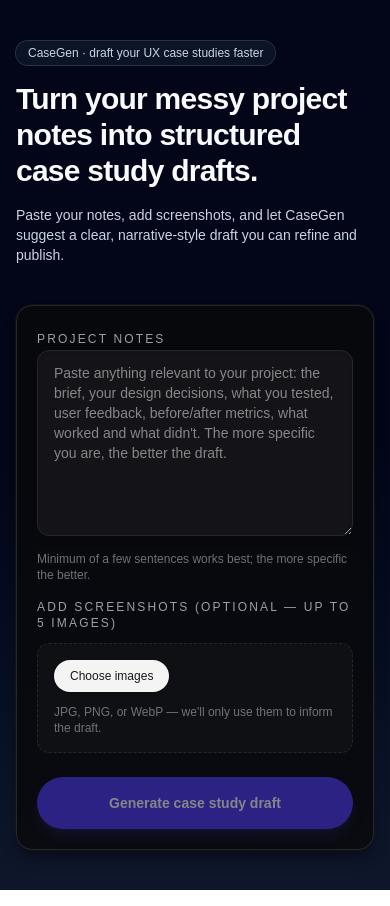
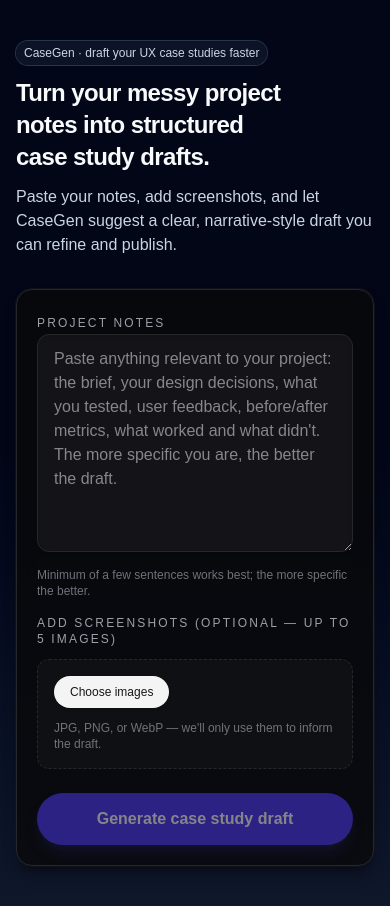
Before and after one commit to mideajayi/CaseGen, a Next.js app: page / in a window 390 px wide. Built offline with nearby package versions, Linux system fonts and the light colour scheme.

Commit message:
mobile responsiveness and minor fixes

```diff
--- a/app/page.tsx
+++ b/app/page.tsx
@@ -13,16 +13,16 @@ export default function Home() {
   const [streamText, setStreamText] = useState<string>("");
 
   return (
-    <main className="min-h-screen bg-gradient-to-b from-slate-950 via-slate-950 to-slate-900 px-4 py-10 text-slate-50">
-      <div className="mx-auto flex max-w-5xl flex-col gap-10 lg:gap-12">
-        <header className="space-y-4">
-          <p className="inline-flex items-center rounded-full bg-slate-900/80 px-3 py-1 text-xs font-medium text-slate-300 ring-1 ring-slate-700/80">
+    <main className="min-h-screen overflow-y-auto bg-gradient-to-b from-slate-950 via-slate-950 to-slate-900 px-4 py-10 text-slate-50">
+      <div className="mx-auto flex max-w-5xl flex-col gap-8 sm:gap-10 lg:gap-12">
+        <header className="space-y-3 sm:space-y-4">
+          <p className="inline-flex items-center rounded-full bg-slate-900/80 px-2 py-1 text-xs font-medium text-slate-300 ring-1 ring-slate-700/80">
             CaseGen · draft your UX case studies faster
           </p>
-          <h1 className="text-balance text-3xl font-semibold tracking-tight text-slate-50 sm:text-4xl lg:text-5xl">
+          <h1 className="text-balance text-2xl font-semibold tracking-tight text-slate-50 sm:text-3xl lg:text-5xl">
             Turn your messy project notes into structured case study drafts.
           </h1>
-          <p className="max-w-2xl text-sm text-slate-300 sm:text-base">
+          <p className="max-w-2xl text-base text-slate-300 sm:text-base lg:text-base">
             Paste your notes, add screenshots, and let CaseGen suggest a clear,
             narrative-style draft you can refine and publish.
           </p>
--- a/components/DraftOutput.tsx
+++ b/components/DraftOutput.tsx
@@ -349,18 +349,18 @@ const DraftOutput = ({
   if (showFinalDraft && draft) {
     return (
       <section className="space-y-5 rounded-2xl border border-zinc-800 bg-zinc-950/80 p-5 shadow-lg shadow-black/40 ring-1 ring-zinc-900/60 backdrop-blur-sm sm:p-6">
-        <header className="flex flex-col gap-3 sm:flex-row sm:items-start sm:justify-between">
+        <header className="flex flex-col gap-2 sm:gap-3 sm:flex-row sm:items-start sm:justify-between">
           <div className="space-y-1">
-            <h2 className="text-sm font-semibold uppercase tracking-[0.18em] text-zinc-400">
+            <h2 className="text-xs font-semibold uppercase tracking-[0.16em] text-zinc-400 sm:text-sm">
               Draft
             </h2>
-            <p className="text-xs text-zinc-500">This is a draft — edit before publishing.</p>
+            <p className="text-xs text-zinc-500">Edit before publishing.</p>
           </div>
 
           <button
             type="button"
             onClick={handleCopyAll}
-            className="inline-flex h-[44px] items-center justify-center rounded-full bg-zinc-100 px-5 text-sm font-semibold text-zinc-900 shadow-sm transition hover:bg-zinc-200"
+            className="inline-flex h-[40px] w-full items-center justify-center rounded-full bg-zinc-100 px-4 text-base font-semibold text-zinc-900 shadow-sm transition hover:bg-zinc-200 sm:w-auto sm:h-[44px] sm:px-5"
           >
             {copied ? "Copied!" : "Copy all"}
           </button>
@@ -416,7 +416,7 @@ const DraftOutput = ({
         <button
           type="button"
           onClick={handleDownload}
-          className="inline-flex h-[44px] w-full items-center justify-center rounded-full border border-zinc-700 bg-zinc-900/60 px-6 text-sm font-semibold text-zinc-100 shadow-sm transition hover:bg-zinc-900"
+          className="inline-flex h-[44px] w-full items-center justify-center rounded-full border border-zinc-700 bg-zinc-900/60 px-6 text-base font-semibold text-zinc-100 shadow-sm transition hover:bg-zinc-900"
         >
           Download as .txt
         </button>
--- a/components/InputForm.tsx
+++ b/components/InputForm.tsx
@@ -275,7 +275,7 @@ const InputForm = ({
             value={notes}
             onChange={handleNotesChange}
             rows={8}
-            className="w-full min-h-[160px] rounded-xl border border-zinc-800 bg-zinc-900/80 px-4 py-3 text-sm text-zinc-50 shadow-inner outline-none ring-0 transition focus:border-indigo-500 focus:ring-2 focus:ring-indigo-950/80 sm:min-h-[200px] sm:text-base"
+            className="w-full min-h-[160px] rounded-xl border border-zinc-800 bg-zinc-900/80 px-4 py-3 text-base text-zinc-50 shadow-inner outline-none ring-0 transition focus:border-indigo-500 focus:ring-2 focus:ring-indigo-950/80 sm:min-h-[200px]"
             placeholder="Paste anything relevant to your project: the brief, your design decisions, what you tested, user feedback, before/after metrics, what worked and what didn't. The more specific you are, the better the draft."
           />
           <p className="text-xs text-zinc-500">
@@ -290,14 +290,18 @@ const InputForm = ({
 
           <div className="flex flex-col gap-3 rounded-xl border border-dashed border-zinc-800 bg-zinc-900/50 p-4">
             <div className="flex flex-wrap items-center gap-3">
-              <label className="inline-flex cursor-pointer items-center justify-center rounded-full bg-zinc-100 px-4 py-2 text-xs font-medium text-zinc-900 shadow-sm transition hover:bg-zinc-200">
+              <label className="relative inline-flex cursor-pointer items-center justify-center rounded-full bg-zinc-100 px-4 py-2 text-xs font-medium text-zinc-900 shadow-sm transition hover:bg-zinc-200">
                 <span>Choose images</span>
                 <input
                   type="file"
                   accept="image/jpeg,image/png,image/webp"
                   multiple
-                  className="hidden"
-                  onChange={handleImageChange}
+                  className="absolute inset-0 h-full w-full cursor-pointer opacity-0"
+                  onChange={(event) => {
+                    handleImageChange(event);
+                    const target = event.target as HTMLInputElement;
+                    target.value = "";
+                  }}
                 />
               </label>
               <span className="text-xs text-zinc-500">
@@ -317,7 +321,7 @@ const InputForm = ({
                 <p className="text-xs font-medium text-zinc-300">
                   {images.length} image{images.length === 1 ? "" : "s"} selected
                 </p>
-                <div className="grid grid-cols-3 gap-2 sm:grid-cols-4">
+                <div className="grid grid-cols-2 gap-2 sm:grid-cols-3 lg:grid-cols-4">
                   {images.map((image, index) => (
                     <figure
                       key={image.file.name + image.file.lastModified}
@@ -327,7 +331,7 @@ const InputForm = ({
                       <img
                         src={image.previewUrl}
                         alt={image.file.name}
-                        className="h-20 w-full object-cover opacity-90 transition group-hover:opacity-100 sm:h-24"
+                        className="h-16 w-full object-cover opacity-90 transition group-hover:opacity-100 sm:h-20 lg:h-24"
                       />
                       <figcaption className="pointer-events-none absolute inset-x-0 bottom-0 bg-gradient-to-t from-black/80 to-transparent px-1.5 pb-1.5 pt-4">
                         <p className="truncate text-[10px] text-zinc-100">
@@ -337,7 +341,7 @@ const InputForm = ({
                       <button
                         type="button"
                         onClick={() => handleRemoveImage(index)}
-                        className="pointer-events-auto absolute right-1 top-1 flex h-6 w-6 items-center justify-center rounded-full bg-red-600 text-white opacity-0 transition hover:bg-red-700 group-hover:opacity-100"
+                        className="pointer-events-auto absolute right-1 top-1 flex h-6 w-6 items-center justify-center rounded-full bg-red-600 text-white opacity-100 transition hover:bg-red-700 sm:opacity-0 sm:group-hover:opacity-100"
                         title="Remove image"
                       >
                         <span className="text-sm font-bold">×</span>
@@ -354,7 +358,7 @@ const InputForm = ({
           type="button"
           onClick={handleGenerateClick}
           disabled={isGenerateDisabled || isLoading}
-          className="mt-2 inline-flex h-[52px] w-full items-center justify-center rounded-full bg-indigo-600 px-6 text-sm font-semibold text-white shadow-lg shadow-indigo-900/40 transition hover:bg-indigo-500 disabled:cursor-not-allowed disabled:opacity-50"
+          className="mt-2 inline-flex h-[52px] w-full items-center justify-center rounded-full bg-indigo-600 px-6 text-base font-semibold text-white shadow-lg shadow-indigo-900/40 transition hover:bg-indigo-500 disabled:cursor-not-allowed disabled:opacity-50"
         >
           {isLoading ? "Generating…" : "Generate case study draft"}
         </button>
```
